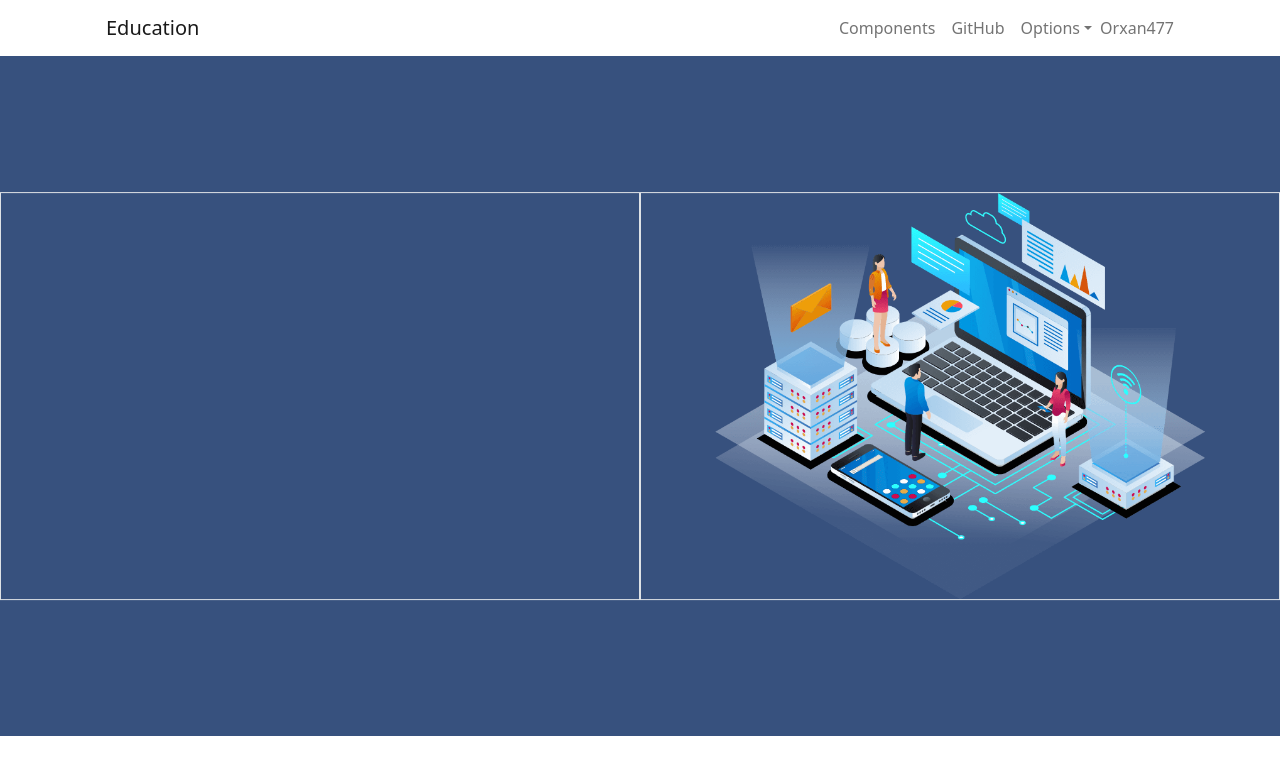
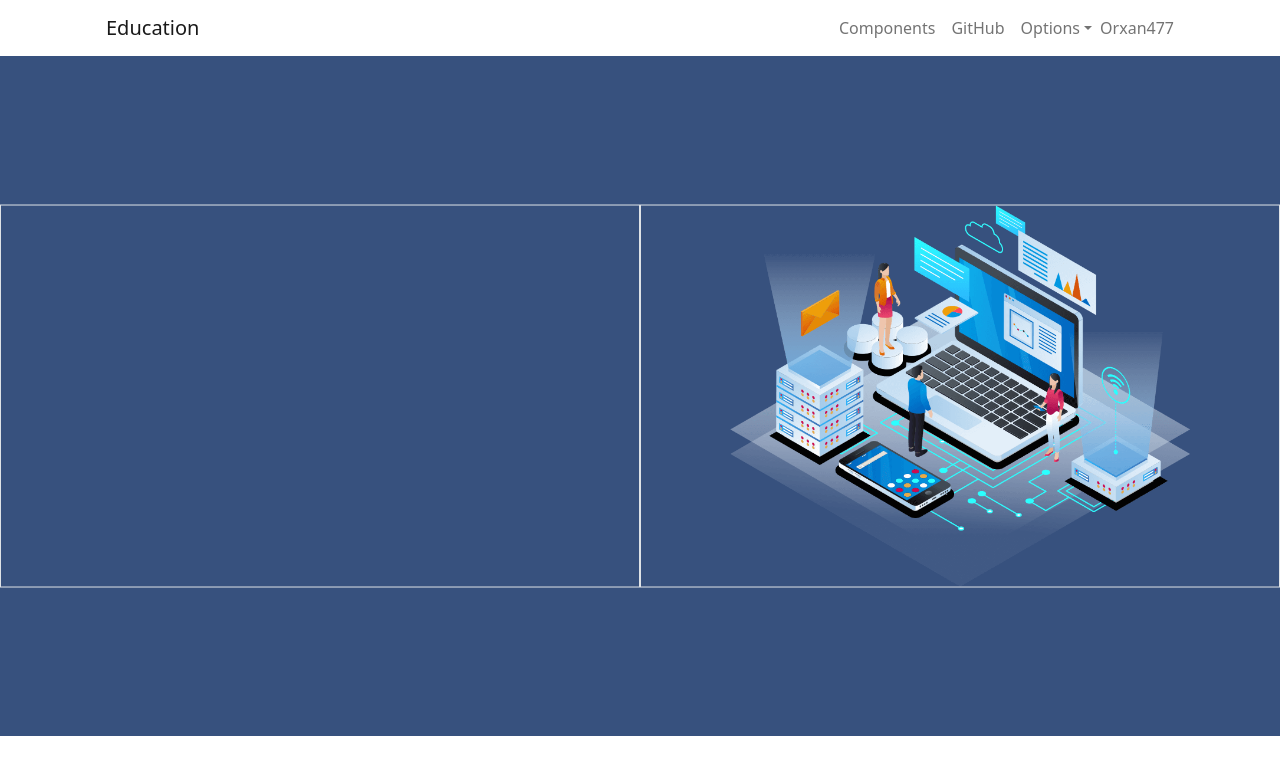
Before and after one commit to Orxan477/React-App, a React (Create React App) app: page / in a window 1280 px wide. Shown: the top 774 px of the page. Built offline with nearby package versions, Linux system fonts and the light colour scheme.

Commit message:
Change px

```diff
--- a/public/assets/css/style.css
+++ b/public/assets/css/style.css
@@ -11,5 +11,5 @@
     transform: translate(-50%, -50%);
 }
 .right-col{
-    width: 490px;
+    width: 460px;
 }
```
